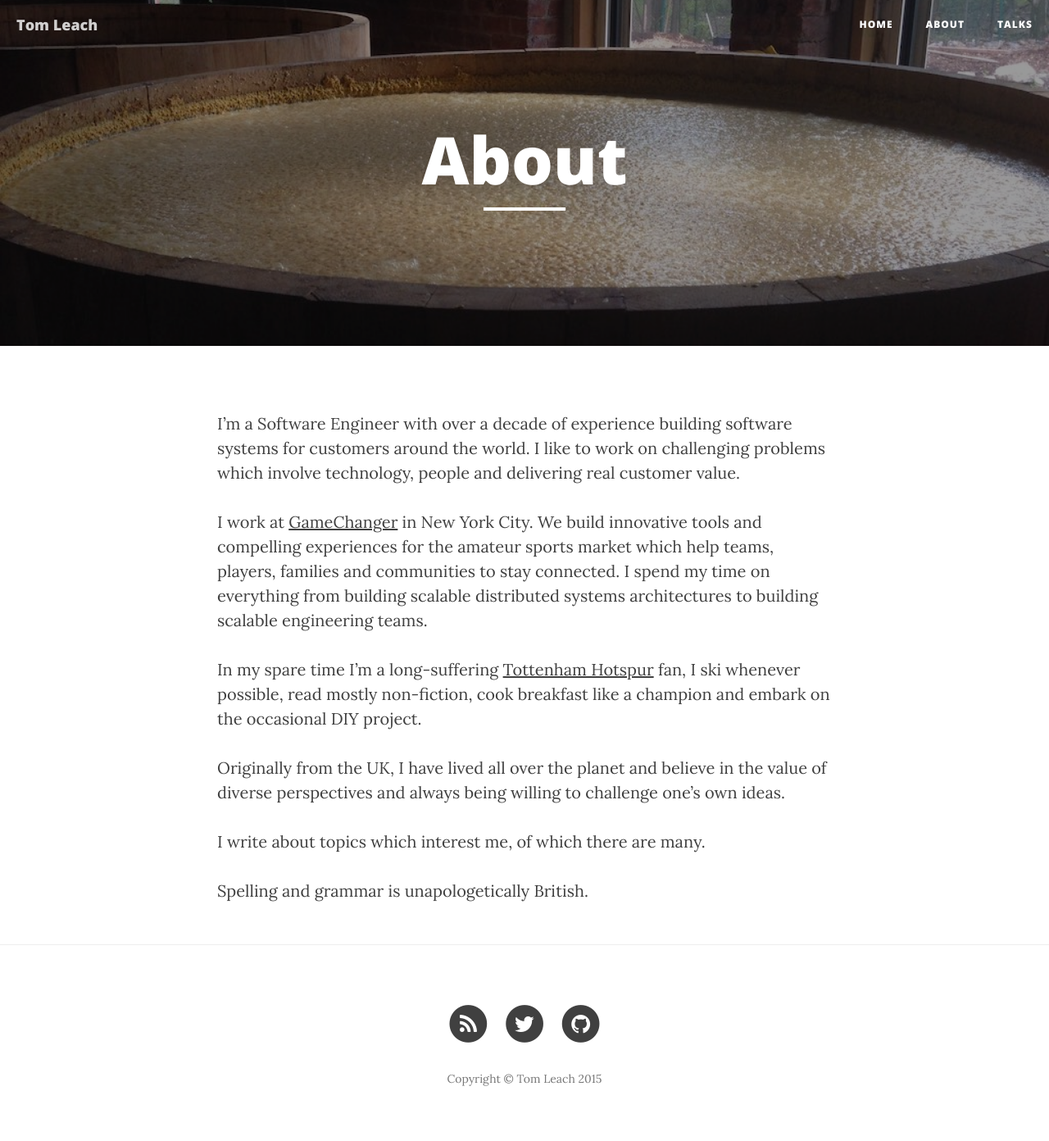
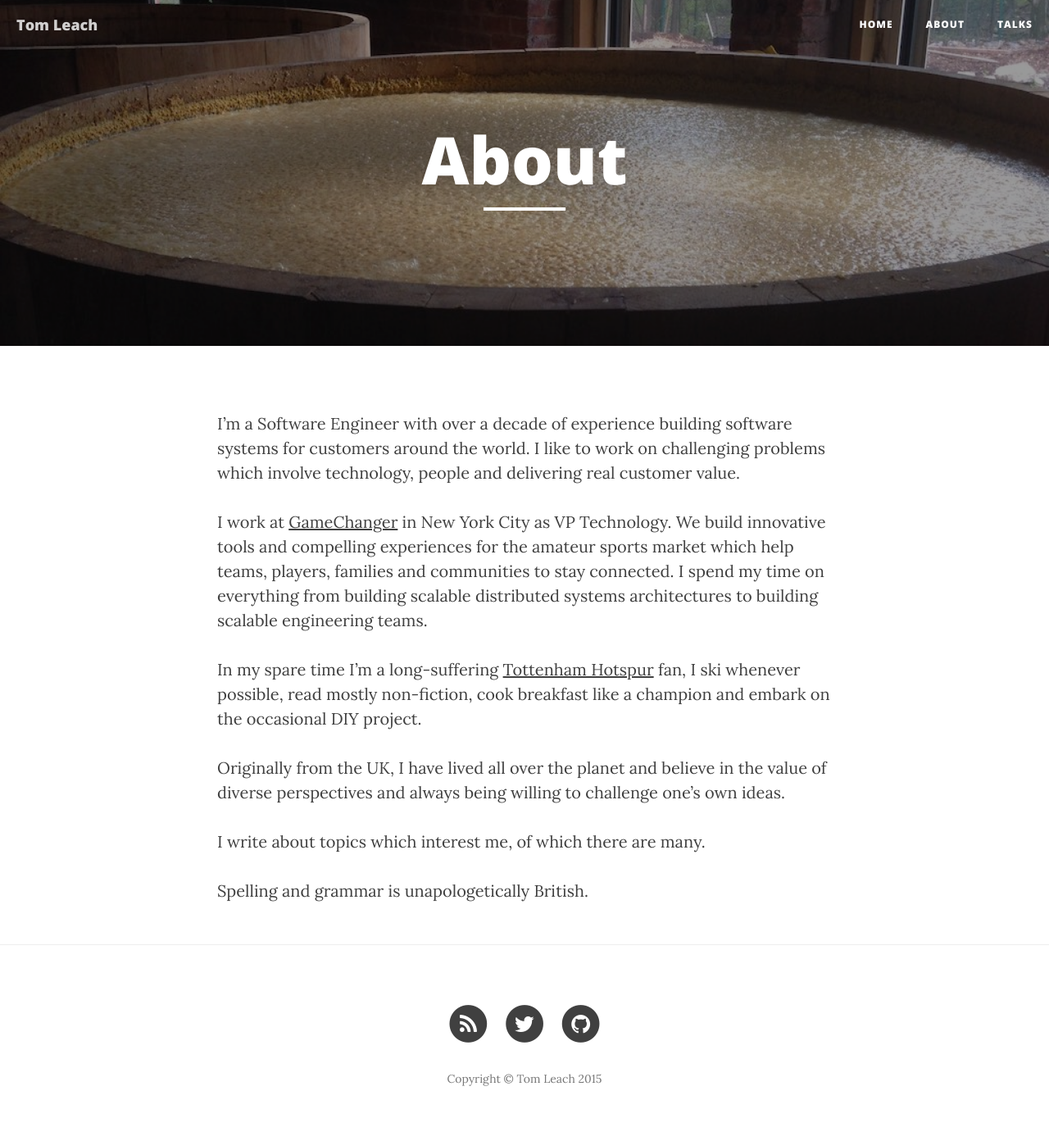
Before and after one commit to tleach/tleach.github.io, a Jekyll site: the page built from about.md, in a window 1280 px wide. Shown: the whole page at 82% size. Built offline with Jekyll 4.4.1, drawn with Linux system fonts in a browser that asks for light colours; nearby versions of some CDN libraries.

Commit message:
Title change

```diff
--- a/about.md
+++ b/about.md
@@ -7,7 +7,7 @@ header-img:
 
 I'm a Software Engineer with over a decade of experience building software systems for customers around the world. I like to work on challenging problems which involve technology, people and delivering real customer value.
 
-I work at [GameChanger](http://gc.com) in New York City. We build innovative tools and compelling experiences for the amateur sports market which help teams, players, families and communities to stay connected. I spend my time on everything from building scalable distributed systems architectures to building scalable engineering teams.
+I work at [GameChanger](http://gc.com) in New York City as VP Technology. We build innovative tools and compelling experiences for the amateur sports market which help teams, players, families and communities to stay connected. I spend my time on everything from building scalable distributed systems architectures to building scalable engineering teams.
 
 In my spare time I'm a long-suffering [Tottenham Hotspur](http://www.tottenhamhotspur.com/) fan, I ski whenever possible, read mostly non-fiction, cook breakfast like a champion and embark on the occasional DIY project.
 
```
